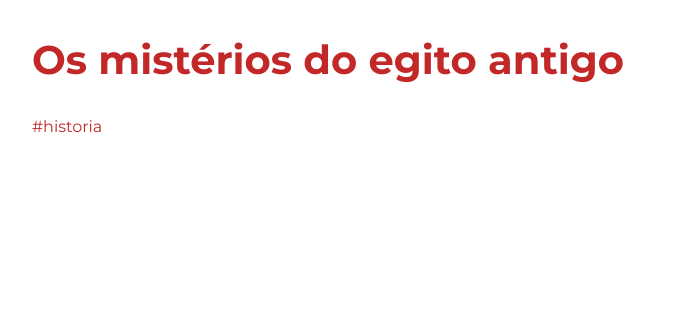
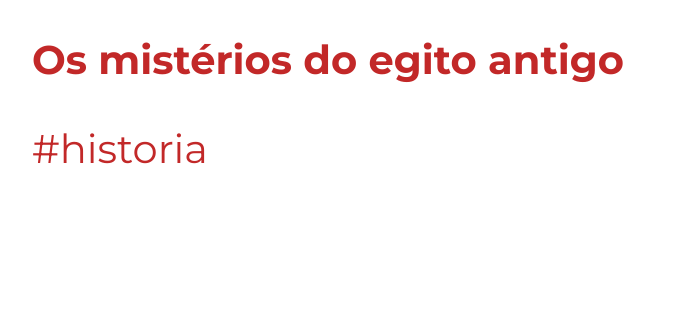
Before and after one commit to marianavazcarvalho-sys/historia, a plain HTML site: page index.html in a window 1280 px wide. Shown: the part 159-479 px from the top of the page, 0-683 px from the left. Drawn offline with Linux system fonts and the light colour scheme.

Commit message:
alteração na fonte

```diff
--- a/style.css
+++ b/style.css
@@ -27,6 +27,9 @@ section{
 h1{
     font-size: 40px;
 }
+p{
+    font-size: 40px;
+}
  img{
     height: 200px;
  }
```
